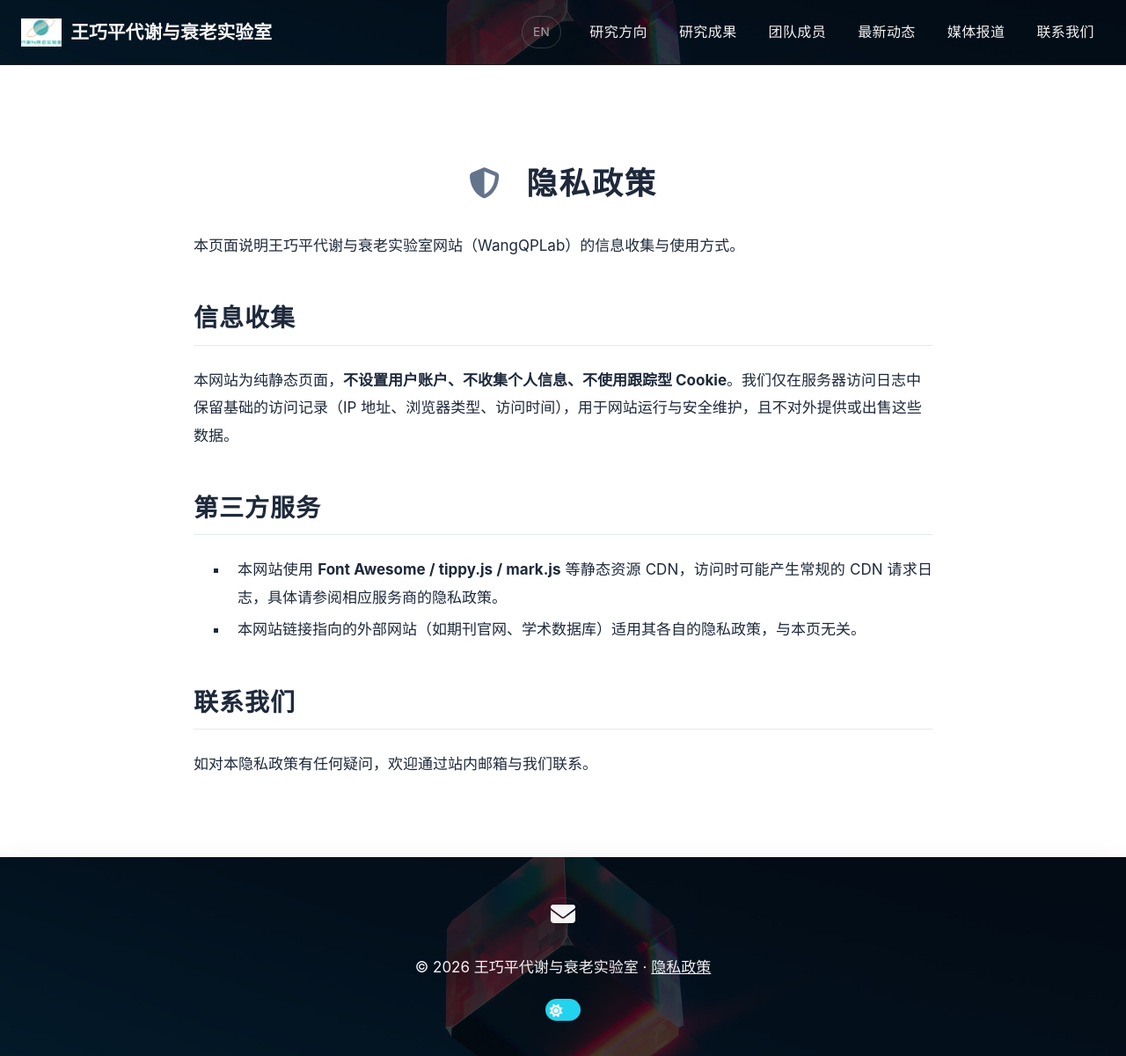
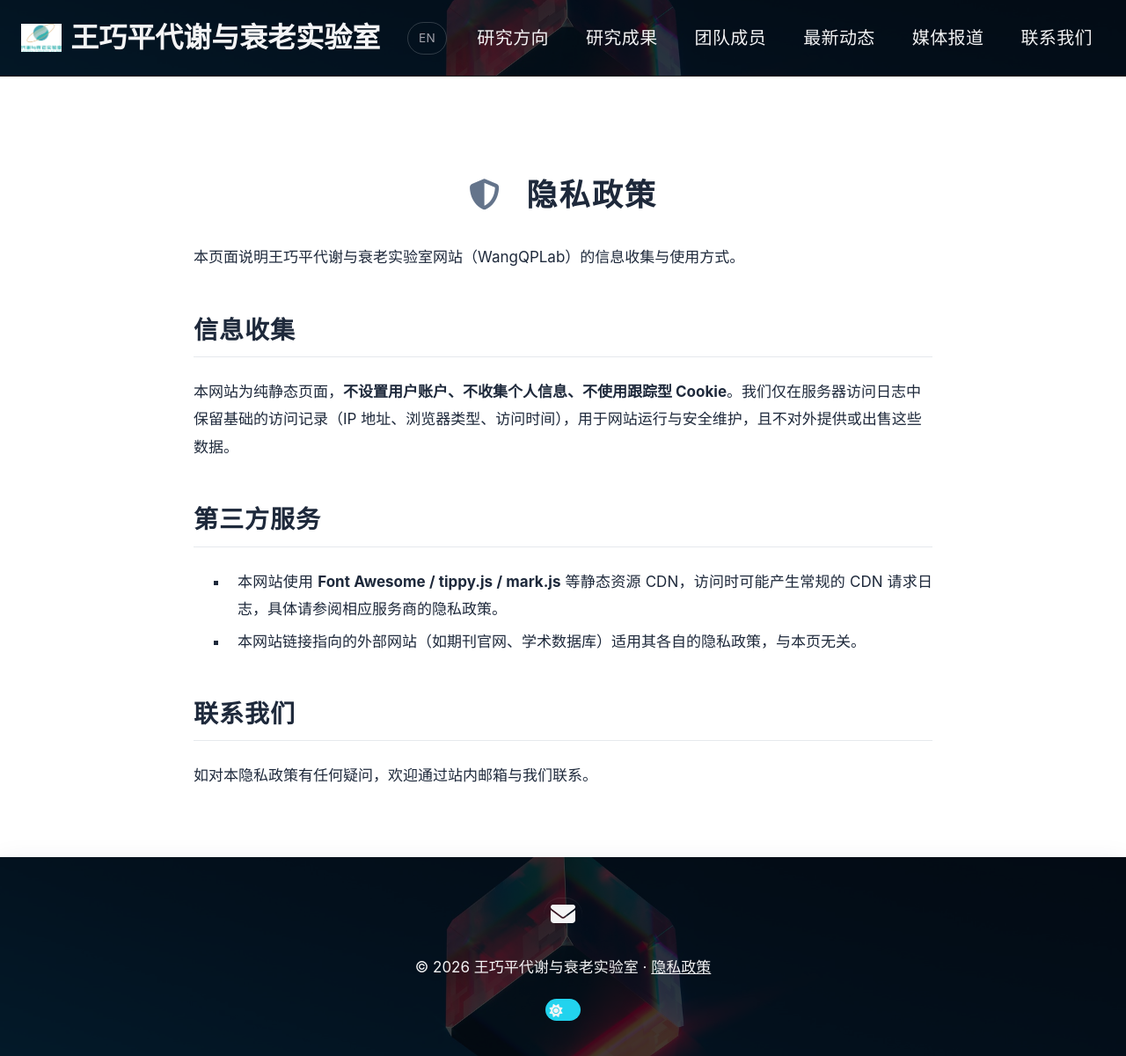
Before and after one commit to wangseeker/wangqp-lab, a Jekyll site: the page built from privacy.md, in a window 1280 px wide and 1200 px high. Shown: the whole window at 88% size. Built offline with Jekyll 4.4.1, drawn with Linux system fonts in a browser that asks for light colours; a style sheet for code colours, icons or effects is not loaded.

Commit message:
站名放大到 24pt（32px）、导航 20px，内页导航 1200px 以下折叠

```diff
--- a/styles/header.scss
+++ b/styles/header.scss
@@ -5,6 +5,7 @@ $logo-big: 48px;
 $logo: 32px;
 $big-padding: 40px;
 $collapse: 700px;
+$nav-collapse: 1200px;
 $sticky: true;
 
 header {
@@ -63,7 +64,7 @@ header a {
 }
 
 .title {
-  font-size: var(--large);
+  font-size: 2rem;
   font-weight: var(--semi-bold);
 }
 
@@ -104,15 +105,15 @@ nav {
   justify-content: center;
   align-items: center;
   flex-wrap: wrap;
-  gap: 12px;
+  gap: 14px;
   font-family: var(--heading);
   text-transform: uppercase;
   letter-spacing: 0.4px;
-  font-size: 1rem;
+  font-size: 1.25rem;
 }
 
 nav > a {
-  padding: 7px 12px;
+  padding: 8px 14px;
   border-radius: 999px;
   font-weight: var(--medium);
 }
@@ -143,8 +144,8 @@ nav > a:hover {
 }
 
 /* 移动端折叠：所有 header 共用（含首页 data-big） */
-@mixin nav-collapse {
-  @media (max-width: $collapse) {
+@mixin nav-collapse($bp: $collapse) {
+  @media (max-width: $bp) {
     justify-content: space-between;
     align-items: center;
     flex-direction: row;
@@ -169,7 +170,7 @@ nav > a:hover {
 }
 
 header:not([data-big]) {
-  @include nav-collapse;
+  @include nav-collapse($nav-collapse);
 }
 
 header[data-big] {
@@ -262,3 +263,11 @@ header[data-big] {
     display: none;
   }
 }
+
+
+/* 窄屏下同步缩小站名，避免 24pt 时换行过多 */
+@media (max-width: 700px) {
+  .title {
+    font-size: var(--large);
+  }
+}
```
